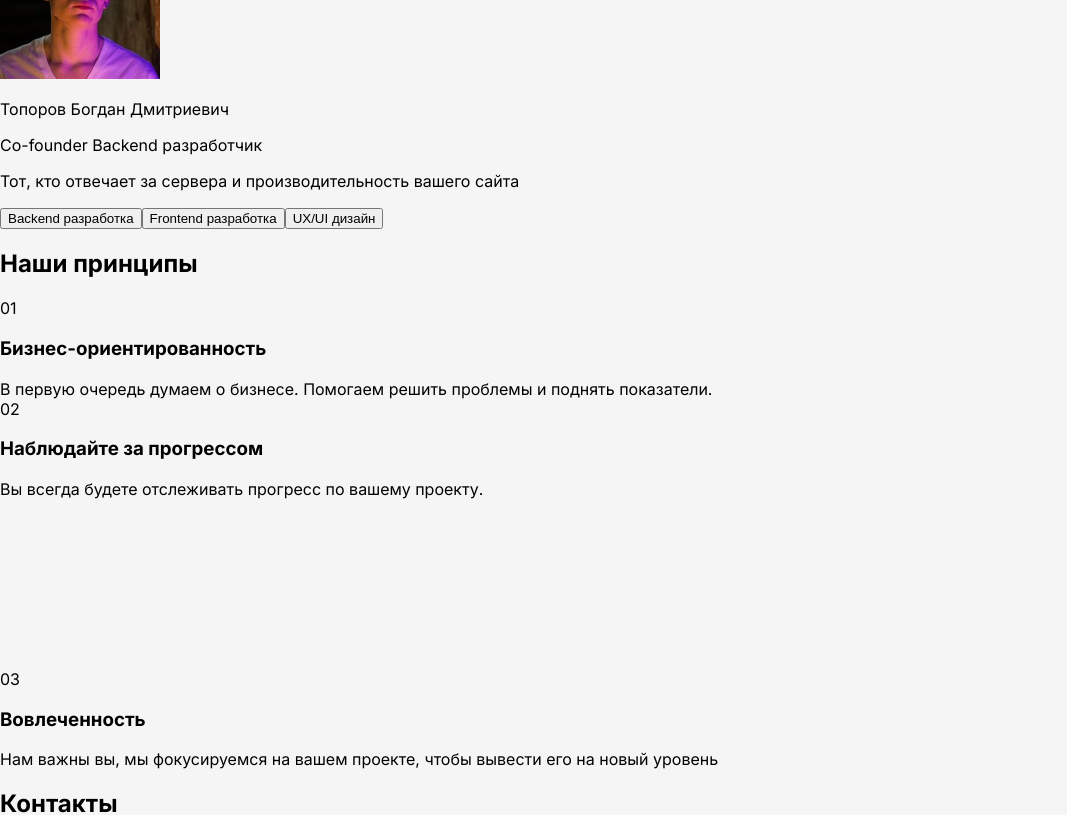
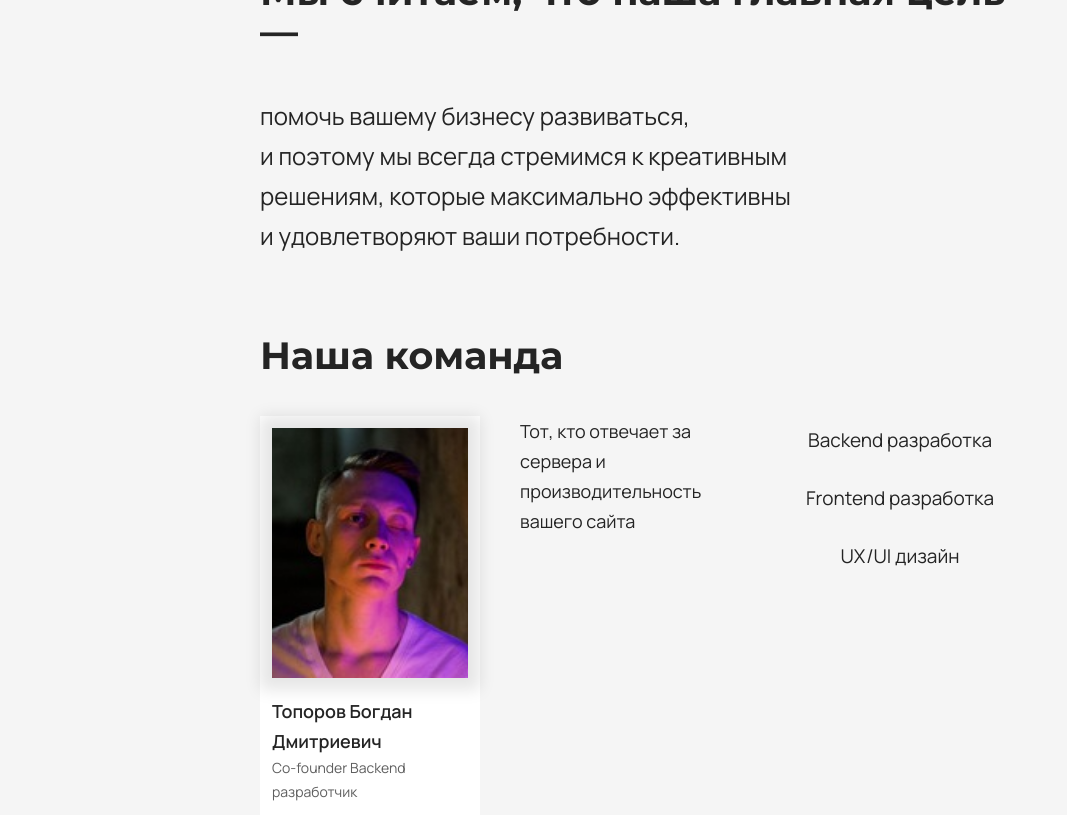
Before and after one commit to YSergo/react-codify-dev, a React (Create React App) app: page /About in a window 1280 px wide. Shown: the part 500-1315 px from the top of the page, without its empty margins (0-1067 px from the left). Built offline with nearby package versions, Linux system fonts and the light colour scheme; a web font is replaced by a local one.

Commit message:
did small fixes, almost done page about layout

```diff
--- a/src/components/Header/Header.js
+++ b/src/components/Header/Header.js
@@ -35,15 +35,17 @@ function Header() {
       </nav>
 
       <nav className={styles.headerCenter}>
-        <button>
-          <Link to="/About">О нас</Link>
-        </button>
-        <button>
-          <Link to="/About">Услуги</Link>
-        </button>
-        <button>
-          <Link to="/About">Портфолио</Link>
-        </button>
+        <Link to="/About">
+          <button>О нас</button>
+        </Link>
+
+        <Link to="/About">
+          <button>Услуги</button>
+        </Link>
+
+        <Link to="/About">
+          <button>Портфолио</button>
+        </Link>
       </nav>
       <nav className={styles.headerRight}>
         <button
--- a/src/components/Header/Header.module.scss
+++ b/src/components/Header/Header.module.scss
@@ -1,4 +1,45 @@
 @import "../../variables.scss";
+
+
+@keyframes moveDown {
+  from {
+    transform: translateY(0);
+  }
+  to {
+    transform: translateY(3px);
+  }
+}
+
+@keyframes moveUp {
+  from {
+    transform: translateY(3px);
+  }
+  to {
+    transform: translateY(0);
+  }
+}
+
+@keyframes blurOut {
+  from {
+    opacity: 1;
+    filter: blur(0);
+  }
+  to {
+    opacity: 0;
+    filter: blur(4px);
+  }
+}
+
+@keyframes blurIn {
+  from {
+    opacity: 0;
+    filter: blur(4px);
+  }
+  to {
+    opacity: 1;
+    filter: blur(0);
+  }
+}
 
 .header {
   display: flex;
@@ -93,44 +134,3 @@
     }
   }
 }
-
-
-@keyframes moveDown {
-  from {
-    transform: translateY(0);
-  }
-  to {
-    transform: translateY(3px);
-  }
-}
-
-@keyframes moveUp {
-  from {
-    transform: translateY(3px);
-  }
-  to {
-    transform: translateY(0);
-  }
-}
-
-@keyframes blurOut {
-  from {
-    opacity: 1;
-    filter: blur(0);
-  }
-  to {
-    opacity: 0;
-    filter: blur(4px);
-  }
-}
-
-@keyframes blurIn {
-  from {
-    opacity: 0;
-    filter: blur(4px);
-  }
-  to {
-    opacity: 1;
-    filter: blur(0);
-  }
-}
--- a/src/components/Request/Request.module.scss
+++ b/src/components/Request/Request.module.scss
@@ -1,4 +1,46 @@
 @import "../../variables.scss";
+
+@keyframes inputErrorAnimation {
+  0%,
+  100% {
+    border-color: initial;
+    background-color: initial;
+  }
+  50% {
+    border-color: white;
+    background-color: rgba(241, 138, 138, 0.697);
+    color: white;
+  }
+}
+
+@keyframes fadeIn {
+  0% {
+    opacity: 0;
+  }
+  100% {
+    opacity: 1;
+  }
+}
+
+@keyframes zoomIn {
+  0% {
+    opacity: 0;
+    transform: scale(0.5);
+  }
+  100% {
+    opacity: 1;
+    transform: scale(1);
+  }
+}
+
+@keyframes loading {
+  0% {
+    transform: rotate(0deg);
+  }
+  100% {
+    transform: rotate(360deg);
+  }
+}
 
 .request {
   display: flex;
@@ -18,7 +60,7 @@
       font-family: "Montserrat";
       font-style: normal;
       font-weight: 700;
-      font-size: 40px;
+      font-size: 38px;
       line-height: 60px;
     }
 
@@ -35,6 +77,7 @@
     }
   }
 }
+
 .contactForm {
   height: 560px;
   width: 440px;
@@ -51,7 +94,7 @@
     font-family: "Manrope";
     font-style: normal;
     font-weight: 400;
-    font-size: 20px;
+    font-size: 18px;
     line-height: 30px;
     padding: 10px;
     border: 1px solid $color-text;
@@ -92,7 +135,7 @@
     font-family: "Montserrat";
     font-style: normal;
     font-weight: 600;
-    font-size: 28px;
+    font-size: 26px;
     line-height: 32px;
     margin: 0;
     align-self: flex-start;
@@ -102,7 +145,7 @@
     font-family: "Manrope";
     font-style: normal;
     font-weight: 600;
-    font-size: 24px;
+    font-size: 22px;
     line-height: 32px;
     width: 200px;
     height: 48px;
@@ -132,21 +175,19 @@
   }
 }
 
-@keyframes inputErrorAnimation {
-  0%,
-  100% {
-    border-color: initial;
-    background-color: initial;
-  }
-  50% {
-    border-color: white;
-    background-color: rgba(241, 138, 138, 0.697);
-    color: white;
-  }
+.errorInput {
+  animation: inputErrorAnimation 1.2s ease-in-out;
 }
 
-.errorInput {
-  animation: inputErrorAnimation 1.2s ease-in-out;
+.loadingIcon {
+  display: inline-block;
+  border: 15px solid $color-primary;
+  border-left-color: black;
+  border-radius: 50%;
+  width: 140px;
+  height: 140px;
+  animation: loading 1s linear infinite;
+  margin-top: 133px;
 }
 
 .sentRequest {
@@ -166,44 +207,3 @@
     animation: fadeIn 0.5s ease-in-out;
   }
 }
-
-@keyframes fadeIn {
-  0% {
-    opacity: 0;
-  }
-  100% {
-    opacity: 1;
-  }
-}
-
-@keyframes zoomIn {
-  0% {
-    opacity: 0;
-    transform: scale(0.5);
-  }
-  100% {
-    opacity: 1;
-    transform: scale(1);
-  }
-}
-
-
-@keyframes loading {
-  0% {
-    transform: rotate(0deg);
-  }
-  100% {
-    transform: rotate(360deg);
-  }
-}
-
-.loadingIcon {
-  display: inline-block;
-  border: 15px solid rgba(0, 0, 0, 0.1);
-  border-left-color: $color-primary;
-  border-radius: 50%;
-  width: 140px;
-  height: 140px;
-  animation: loading 1s linear infinite;
-  margin-top: 133px;
-}
--- a/src/pages/About/About.jsx
+++ b/src/pages/About/About.jsx
@@ -5,53 +5,53 @@ import Request from "../../components/Request/Request";
 function About() {
   return (
     <div className={styles.wrapper}>
-      <div className="description">
+      <div className={styles.description}>
         <h2>Мы — команда разработчиков</h2>
-        <h2>и дизайнеров</h2>
+        <h2 className={styles.rightAlign}> и дизайнеров,</h2>
         <p>
           которая специализируется на веб-разработке и имеет большой опыт в
           создании высококачественных продуктов для наших клиентов.
         </p>
       </div>
 
-      <div className="ourGoal">
+      <div className={styles.description}>
         <h2>Мы считаем, что наша главная цель — </h2>
-        <p>
-          помочь вашему бизнесу развиваться, и поэтому мы всегда стремимся к
-          креативным решениям, которые максимально эффективны и удовлетворяют
-          ваши потребности.
+        <p className={styles.leftAlign}>
+          помочь вашему бизнесу развиваться, <br />
+          и поэтому мы всегда стремимся к креативным
+          <br />
+          решениям, которые максимально эффективны
+          <br />и удовлетворяют ваши потребности.
         </p>
       </div>
 
-      <div className="ourTeam">
       <h2>Наша команда</h2>
-        <div>
-          <div className="memberCard">
+      <div className={styles.ourTeam}>
+        <div className={styles.memberCard}>
           <img src={bo} alt="person" />
           <p>Топоров Богдан Дмитриевич</p>
           <span>Co-founder Backend разработчик</span>
         </div>
         <p>Тот, кто отвечает за сервера и производительность вашего сайта</p>
+        <div className={styles.buttons}>
           <button>Backend разработка</button>
           <button>Frontend разработка</button>
           <button>UX/UI дизайн</button>
         </div>
       </div>
 
-      <div className="principles">
+      <div className={styles.principles}>
         <h2>Наши принципы</h2>
-        <div>
+        <div className={styles.part}>
           <span>01</span>
           <div>
             <h3>Бизнес-ориентированность</h3>
-            <span>
-              В первую очередь думаем о бизнесе. Помогаем решить проблемы и
-              поднять показатели.{" "}
-            </span>
+            <p>В первую очередь думаем о бизнесе. Помогаем</p>
+            <p>решить проблемы и поднять показатели.</p>
           </div>
         </div>
 
-        <div>
+        <div className={`${styles.part} ${styles.part2}`}>
           <span>02</span>
           <div>
             <h3>Наблюдайте за прогрессом</h3>
@@ -59,14 +59,32 @@ function About() {
           </div>
         </div>
 
+        <div className={`${styles.part} ${styles.part3}`}>
           <div>
-          <svg alt="np" />
-          <div>
+            <svg
+              width="129"
+              height="126"
+              viewBox="0 0 129 126"
+              fill="none"
+              xmlns="http://www.w3.org/2000/svg"
+            >
+              <path
+                fill-rule="evenodd"
+                clip-rule="evenodd"
+                d="M109.551 0H129V20.1494L51.0822 98.0672H125V126H0V0.301758H27.9329V81.6184L109.551 0Z"
+                fill="#C8EFDA"
+              />
+            </svg>
+          </div>
+          <div className={styles.part}>
             <span>03</span>
             <div>
               <h3>Вовлеченность</h3>
               <p>
-                Нам важны вы, мы фокусируемся на вашем проекте, чтобы вывести
+                Нам важны вы, мы фокусируемся
+                <br />
+                на вашем проекте, чтобы вывести
+                <br />
                 его на новый уровень
               </p>
             </div>
@@ -75,7 +93,7 @@ function About() {
       </div>
 
       <div>
-        <div>
+        <div className={styles.contacts}>
           <h2>Контакты</h2>
           <ul>
             <li>
@@ -94,7 +112,6 @@ function About() {
         </div>
 
         <div>
-          <h2>Заявка</h2>
           <Request />
         </div>
       </div>
--- a/src/pages/About/About.module.scss
+++ b/src/pages/About/About.module.scss
@@ -0,0 +1,173 @@
+@import "../../variables.scss";
+
+.wrapper {
+  margin-left: 260px;
+  margin-right: 260px;
+  margin-top: 60px;
+}
+
+h2 {
+  font-family: "Montserrat";
+  font-style: normal;
+  font-weight: 700;
+  font-size: 38px;
+  line-height: 40px;
+  color: #242424;
+  margin: 0;
+}
+
+.description {
+  display: flex;
+  flex-direction: column;
+  h2 {
+    &:first-child {
+      margin-bottom: 20px;
+    }
+
+    &.rightAlign {
+      text-align: right;
+    }
+  }
+  p {
+    margin-left: 290px;
+    font-family: "Manrope";
+    font-style: normal;
+    font-weight: 400;
+    font-size: 24px;
+    line-height: 40px;
+    color: #242424;
+    &.leftAlign {
+      margin-left: 0px;
+      margin-bottom: 80px;
+    }
+  }
+}
+
+.ourTeam {
+  margin-top: 40px;
+  display: flex;
+  margin-bottom: 80px;
+  p {
+    margin: 0;
+    font-family: "Manrope";
+    font-style: normal;
+    font-weight: 400;
+    font-size: 18px;
+    line-height: 30px;
+    color: #242424;
+  }
+  .buttons {
+    display: flex;
+    flex-direction: column;
+    margin-left: 40px;
+
+    button {
+      background: transparent;
+      color: #242424;
+      border: 0;
+      font-family: "Manrope";
+      font-style: normal;
+      font-weight: 400;
+      font-size: 19px;
+      line-height: 30px;
+      height: 48px;
+      width: 240px;
+      left: 0px;
+      top: 0px;
+      border-radius: 0px;
+      margin-bottom: 10px;
+      cursor: pointer;
+      transition: background 0.3s ease-in-out;
+      &:hover {
+        background: #d6e9ff;
+        background-color: $color-hover;
+      }
+      &:focus {
+        background-color: #c8efda;
+        font-weight: 600;
+      }
+    }
+  }
+}
+
+.memberCard {
+  width: 220px;
+  height: 400px;
+  background: #ffffff;
+  display: flex;
+  flex-direction: column;
+  justify-content: flex-end;
+  flex-shrink: 0;
+  padding: 12px;
+  margin-right: 40px;
+
+  img {
+    box-shadow: 0px 0px 15px 12px rgba(0, 0, 0, 0.1);
+    width: auto;
+    height: 250px;
+    object-fit: cover;
+    overflow: hidden;
+  }
+
+  p {
+    font-family: "Manrope";
+    font-style: normal;
+    font-weight: 700;
+    font-size: 18px;
+    line-height: 30px;
+    margin-top: auto;
+  }
+  span {
+    font-family: "Manrope";
+    font-style: normal;
+    font-weight: 400;
+    font-size: 14px;
+    line-height: 24px;
+    color: #5f5f5f;
+  }
+}
+
+.principles {
+  display: flex;
+  flex-direction: column;
+  h3,
+  span {
+    font-family: "Montserrat";
+    font-style: normal;
+    font-weight: 700;
+    font-size: 28px;
+    line-height: 40px;
+    color: #242424;
+    margin: 0;
+  }
+  h2 {
+    margin-bottom: 60px;
+  }
+
+  .part {
+    display: flex;
+
+    span {
+      margin-right: 15px;
+    }
+    h3 {
+      margin-bottom: 15px;
+    }
+    p {
+      margin: 0px;
+      margin-top: 5px;
+      &:last-child {
+      margin-bottom: 40px;
+      }
+    }
+  }
+  .part2 {
+    display: flex;
+    justify-content: center;
+  }
+  .part3 {
+    display: flex;
+    justify-content: space-between;
+    align-items: center;
+  }
+}
```
Also changed, not shown: src/App.scss (deleted, +0 -27 lines). Lines whose indentation alone changed are shown as unchanged.
